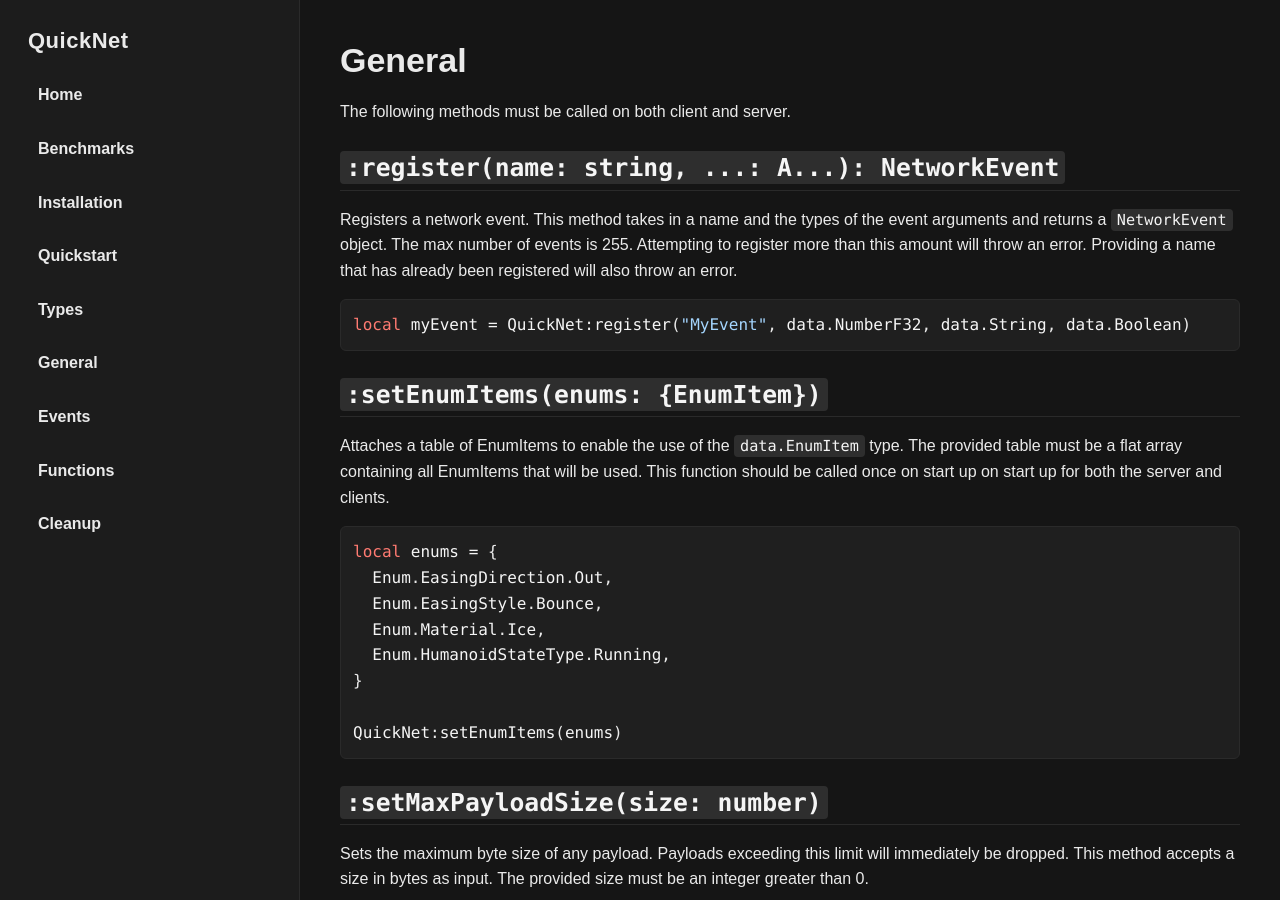
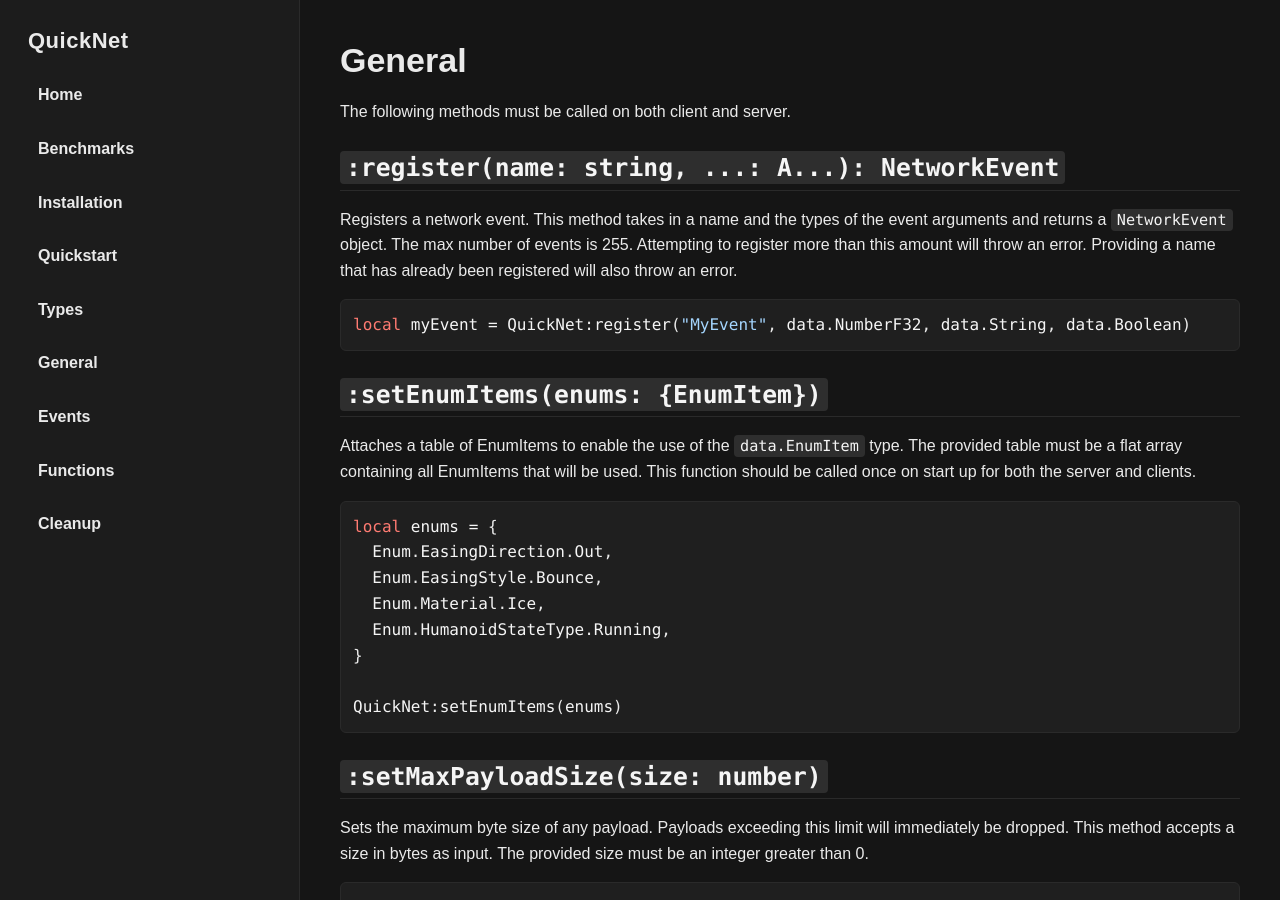
Before and after one commit to breadboardengineer1234/QuickNet, a Jekyll site: the page built from docs/general.md, in a window 1280 px wide and 900 px high. Built offline with Jekyll 4.4.1, drawn with Linux system fonts in a browser that asks for light colours.

Commit message:
Update general.md

````diff
--- a/docs/general.md
+++ b/docs/general.md
@@ -13,7 +13,7 @@ local myEvent = QuickNet:register("MyEvent", data.NumberF32, data.String, data.B
 ```
 
 ## ``:setEnumItems(enums: {EnumItem})``
-Attaches a table of EnumItems to enable the use of the ``data.EnumItem`` type. The provided table must be a flat array containing all EnumItems that will be used. This function should be called once on start up on start up for both the server and clients.
+Attaches a table of EnumItems to enable the use of the ``data.EnumItem`` type. The provided table must be a flat array containing all EnumItems that will be used. This function should be called once on start up for both the server and clients.
 ```lua
 local enums = {
   Enum.EasingDirection.Out,
````
